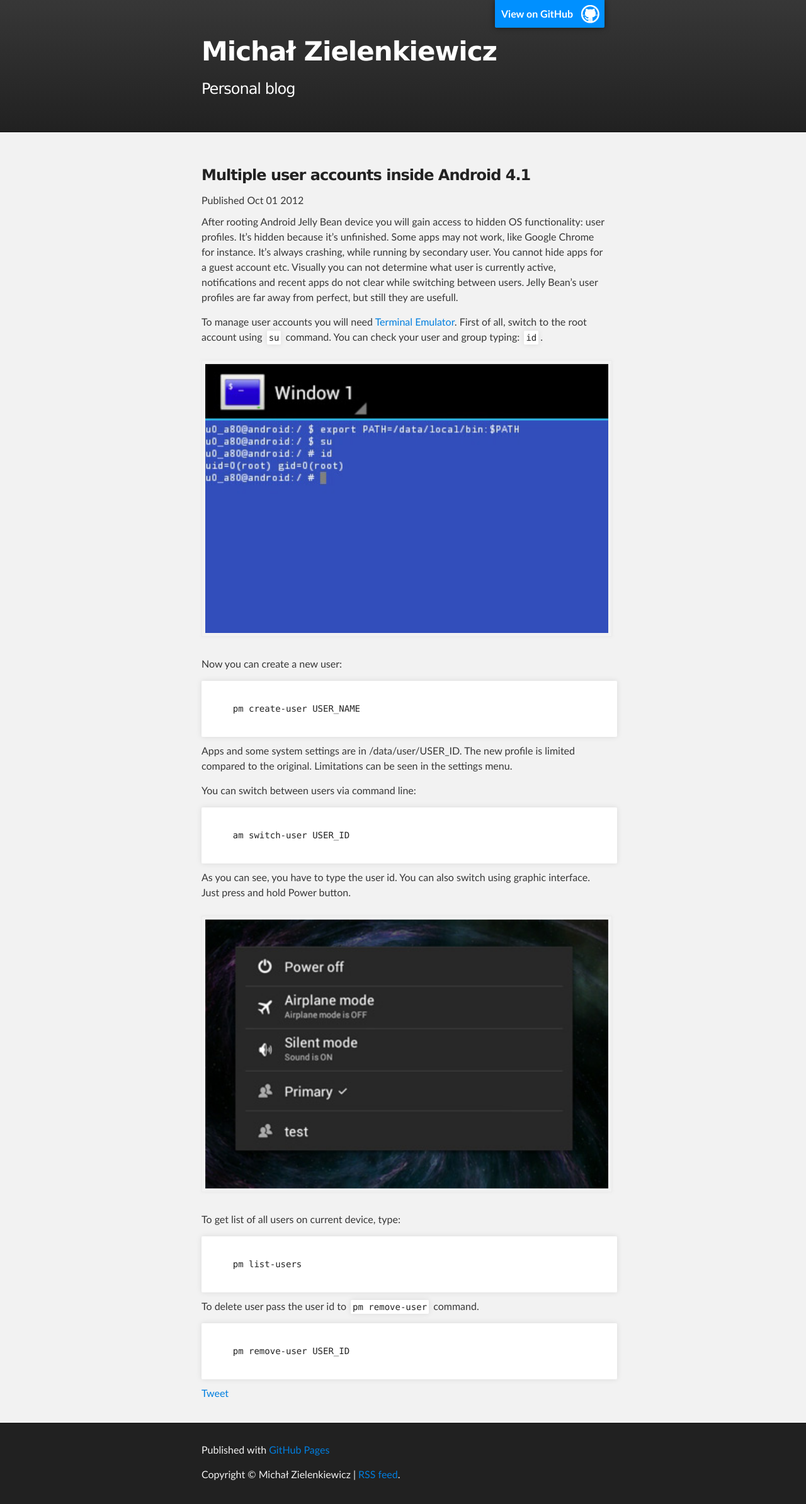
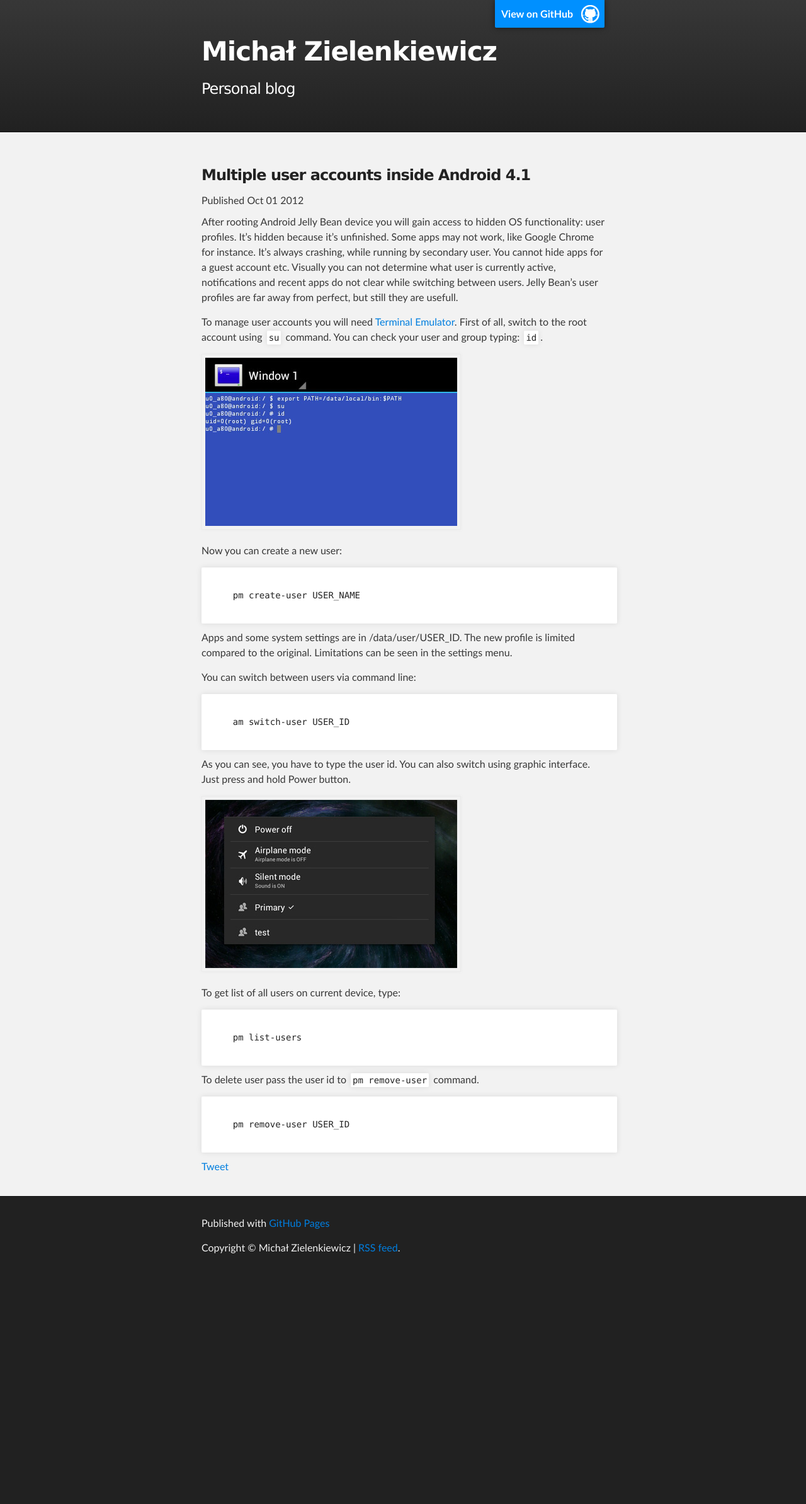
Before and after one commit to buberdds/buberdds.github.io, a Jekyll site: the page built from _posts/2012-10-01-Multiple_user_accounts_inside_Android_4_1.md, in a window 1280 px wide. Shown: the whole page at 63% size. Built offline with Jekyll 4.4.1, drawn with Linux system fonts in a browser that asks for light colours; Markdown is read by kramdown in place of the engine named in the settings; comment, search, counter and statistics services are not loaded; after the commit the page ends 2028 px from its top, so only the background shows below that.

Commit message:
style.css

```diff
--- a/css/style.css
+++ b/css/style.css
@@ -469,6 +469,12 @@ img {
   width: 100%;
   max-width: 100%; }
 
+.articlePhoto {
+  width: auto;
+  max-width: auto;
+  margin: 0 auto;
+  clear: both; }
+
 /*******************************************************************************
 Full-Width Styles
 *******************************************************************************/
```
